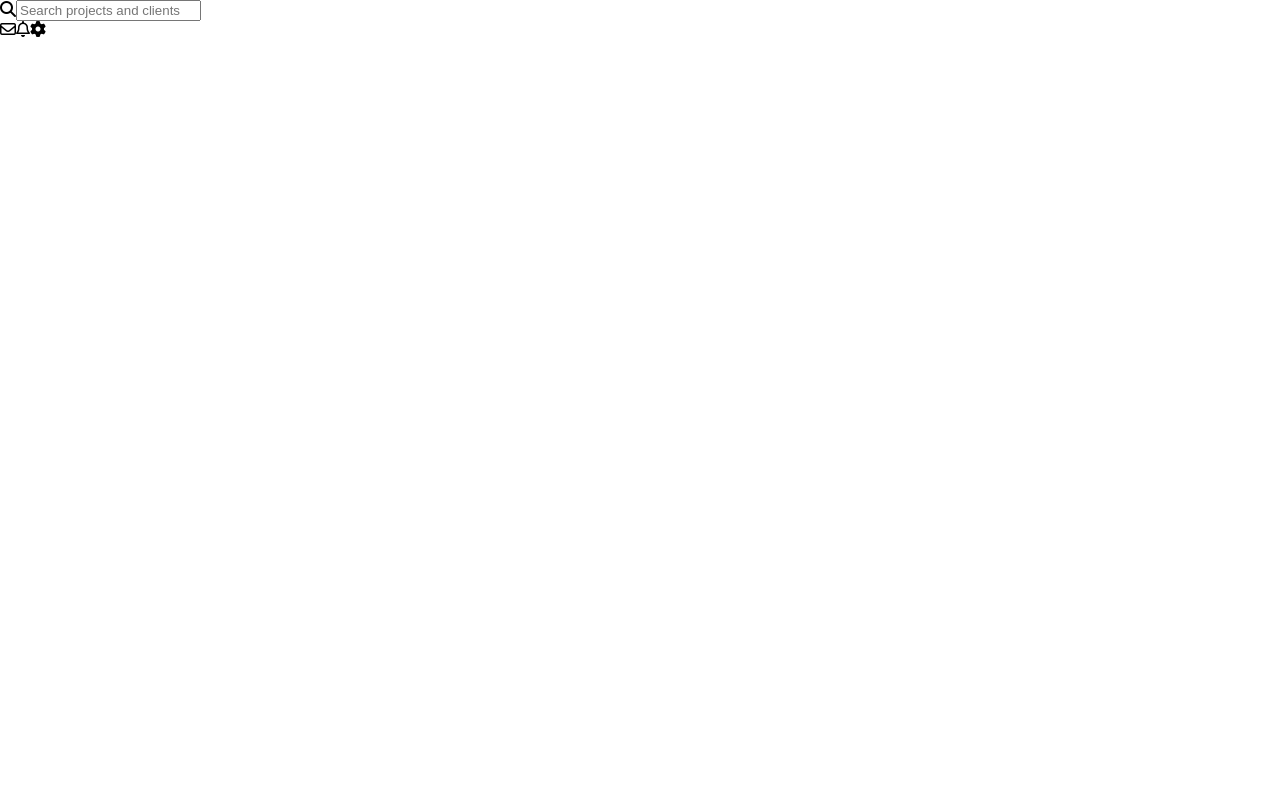
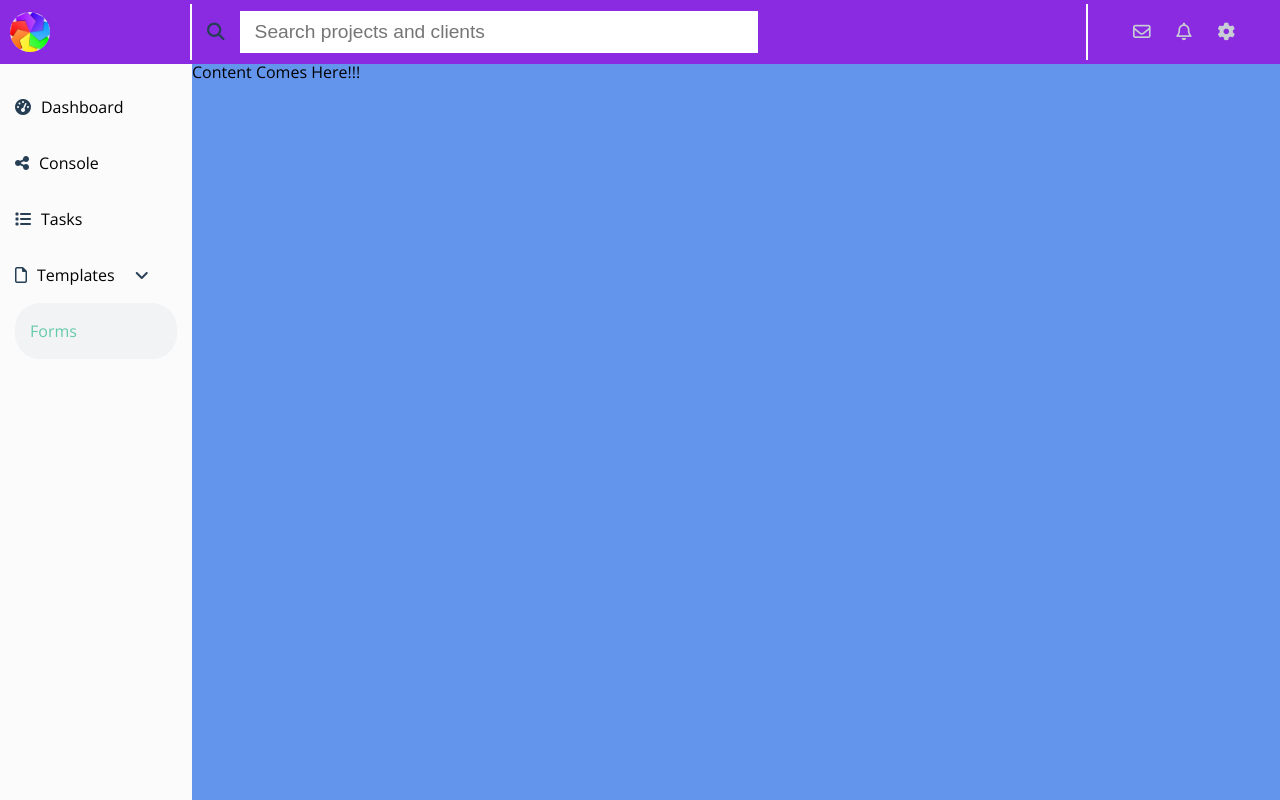
Before and after one commit to aslamm29/Project-Odyssey, a React (Create React App) app: page /console in a window 1280 px wide. Built offline with nearby package versions, Linux system fonts and the light colour scheme.

Commit message:
created the select menu UI

```diff
--- a/src/css/console.css
+++ b/src/css/console.css
@@ -0,0 +1,128 @@
+#console {
+  height: 100vh;
+}
+
+#console header {
+  width: 100vw;
+  height: 8vh;
+  display: flex;
+  align-items: center;
+  justify-content: space-between;
+  background: blueviolet;
+}
+
+#console header .logo {
+    width: calc(100vw - 85vw);
+    border-right: 2px solid #fbfbfc;
+    padding: 8px 10px;
+}
+
+#console header .logo .logo-img {
+  height: 40px;
+  width: 40px;
+  background: url("../images/consoleLogo.jpg");
+  background-position: center center;
+  background-repeat: no-repeat;
+  background-size: cover;
+  border-radius: 50%;
+  cursor: pointer;
+}
+
+#console header .search-bar {
+    padding: 7px 15px 7px 15px;
+    width: calc(100vw - 30vw);
+    display: flex;
+    align-items: center;
+    justify-content: flex-start;
+    border-right: 2px solid #fbfbfc;
+}
+
+#console header .search-bar .fa-search {
+    color: #273F54;
+    padding-right: 15px;
+    font-size: 1.1rem;
+}
+
+#console header .search-bar .search-input {
+    padding: 10px 15px 10px 15px;
+    width: 60%;
+    border: none;
+    font-size: 1.2rem;
+    font-weight: 500;
+    outline: none;
+    color: #273F54;
+}
+
+#console header .menu-btn {
+    width: calc(100vw - 85vw);
+    padding: 8px 35px;
+    margin: auto;
+    display: flex;
+    align-items: center;
+    justify-content: space-between;
+}
+
+#console header .menu-btn i {
+    padding: 10px;
+    border-radius: 50%;
+    cursor: pointer;
+    font-size: 1.1rem;
+    color: #C8CED3;
+}
+
+#console .content-section{
+display: flex;
+align-items: flex-start;
+justify-content: space-around;
+width: 100vw;
+}
+
+#console .content-section .select-menu{
+    width: calc(100vw - 85vw);
+    height: calc(100vh - 8vh);
+    background: #FBFBFC;
+    padding: 15px;
+}
+
+#console .content-section .select-menu ul{
+    display: flex;
+    align-items: center;
+    justify-content: flex-start;
+    padding: 20px 0;
+    cursor: pointer;
+}
+
+#console .content-section .select-menu ul i{
+    color: #273F54;
+    padding-right: 10px;
+}
+
+#console .content-section .select-menu ul .fa-angle-down{
+    padding-left: 20px;
+    padding-right: 0;
+}
+
+#console .content-section .select-menu ul a{
+    text-decoration: none;
+    color: black;
+}
+
+#console .content-section .select-menu .sub-list{
+    color: #66C9A8;
+    background: #F2F3F5;
+    padding-left: 15px;
+    border-radius: 25px;
+}
+
+#console .content-section .select-menu ul span{}
+
+
+
+
+
+
+#console .content-section .content-area{
+    width: calc(100vw - 15vw);
+    height: calc(100vh - 8vh);
+    background: cornflowerblue;
+}
--- a/src/css/main.css
+++ b/src/css/main.css
@@ -1,3 +1,4 @@
 @import "cssreset.css";
 @import url('https://fonts.googleapis.com/css?family=Open+Sans:300,400,500,600,600i,700&display=swap');
 @import "dashboard.css";
+@import "console.css";
--- a/src/pages/Console.js
+++ b/src/pages/Console.js
@@ -4,13 +4,14 @@ const Console = () => {
   return (
     <section id="console">
       <header>
-        <div className="logo">
+        <a href="/console" className="logo">
           <div className="logo-img" />
-        </div>
+        </a>
         <div className="search-bar">
           <i className="fas fa-search"></i>
           <input
             className="search-input"
+            type="text"
             placeholder="Search projects and clients"
           />
         </div>
@@ -20,6 +21,33 @@ const Console = () => {
           <i className="fas fa-cog"></i>
         </div>
       </header>
+      <section className="content-section">
+        <section className="select-menu">
+            <ul className="list-container">
+            <i class="fas fa-tachometer-alt"></i>
+                <a href="/">Dashboard</a>
+            </ul>
+            <ul className="list-container">
+            <i class="fas fa-share-alt"></i>
+            <a href="/console">Console</a>
+            </ul>
+            <ul className="list-container">
+            <i class="fas fa-list"></i>
+            <a href="/tasks">Tasks</a>
+            </ul>
+            <ul className="list-container">
+            <i class="far fa-file"></i>
+            <span>Templates</span>
+            <i class="fas fa-angle-down"></i>
+            </ul>
+            <ul className="sub-list">
+            <span className="selected">Forms</span>
+            </ul>
+        </section>
+        <section className="content-area">
+            Content Comes Here!!!
+        </section>
+    </section>
     </section>
   );
 };
```
